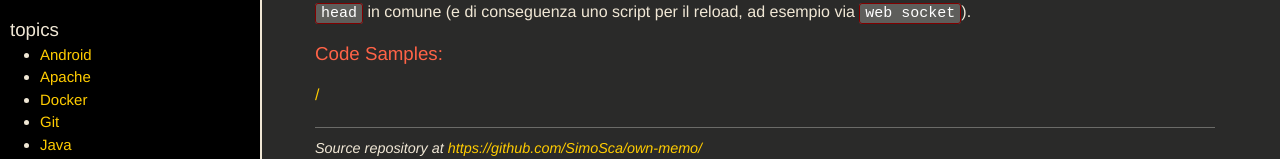
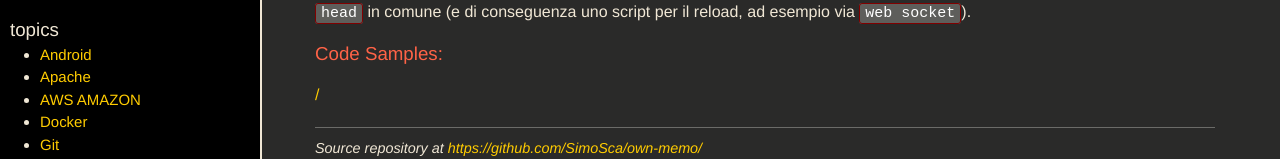
Before and after one commit to SimoSca/own-memo, a Jekyll site: the page built from index.md, in a window 1280 px wide. Shown: the part 721-880 px from the top of the page. Built offline with Jekyll 4.4.1, drawn with Linux system fonts in a browser that asks for light colours; nearby versions of some CDN libraries.

Commit message:
[update]

```diff
--- a/_pages/topics/aws.md
+++ b/_pages/topics/aws.md
@@ -1,5 +1,8 @@
-AWS AMAZON
-==========
+---
+layout:     default
+title:      AWS AMAZON
+permalink:  /topics/amazon-aws/
+---
 
 
 IAM
```
